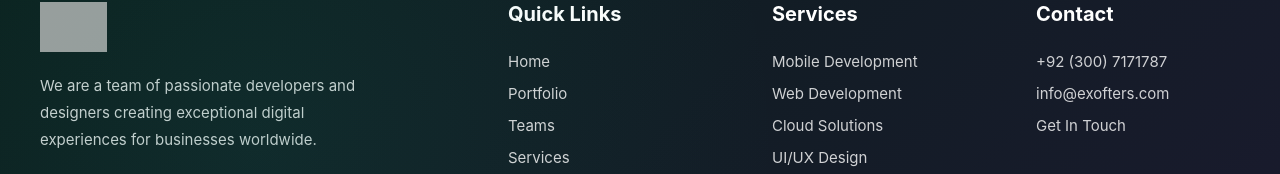
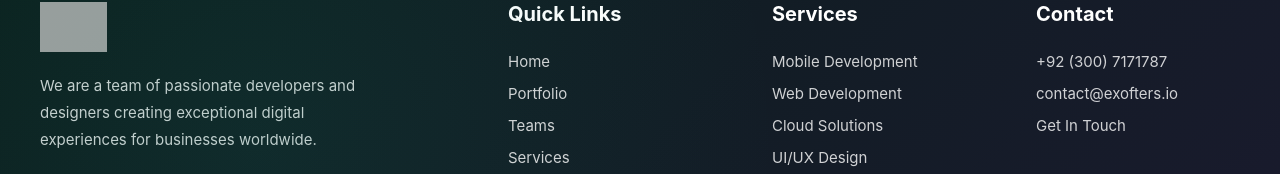
Before and after one commit to adeelshhid/Exofters-Web, a React (Create React App) app: page / in a window 1280 px wide. Shown: the part 8074-8248 px from the top of the page. Built offline with nearby package versions, Linux system fonts and the light colour scheme; grey boxes are pictures that could not be loaded.

Commit message:
email and url changed

```diff
--- a/src/Components/Contact Us/Contact.js
+++ b/src/Components/Contact Us/Contact.js
@@ -56,8 +56,8 @@ export const Contact = () => {
   const contactInfo = [
     { icon: faMapMarkerAlt, title: "Address", content: "G1 Market, Johar Town, Lahore" },
     { icon: faPhone, title: "Phone", content: "+92 (300) 7171787", link: "tel:+923007171787" },
-    { icon: faEnvelope, title: "Email", content: "info@exofters.com", link: "mailto:info@exofters.com" },
-    { icon: faGlobe, title: "Website", content: "www.exofters.com", link: "https://www.exofters.com" }
+    { icon: faEnvelope, title: "Email", content: "contact@exofters.io", link: "mailto:contact@exofters.io" },
+    { icon: faGlobe, title: "Website", content: "exofters.io", link: "https://exofters.io" }
   ];
 
   return (
--- a/src/Components/Footer/Footer.js
+++ b/src/Components/Footer/Footer.js
@@ -56,7 +56,7 @@ function Footer() {
           <h3>Contact</h3>
           <ul className="footer-links">
             <li><a href="tel:+923007171787">+92 (300) 7171787</a></li>
-            <li><a href="mailto:info@exofters.com">info@exofters.com</a></li>
+            <li><a href="mailto:contact@exofters.io">contact@exofters.io</a></li>
             <li><Link to="/contact">Get In Touch</Link></li>
           </ul>
         </div>
```
Also changed, not shown: 9 other files (tests, documents, lock files or other folders).
